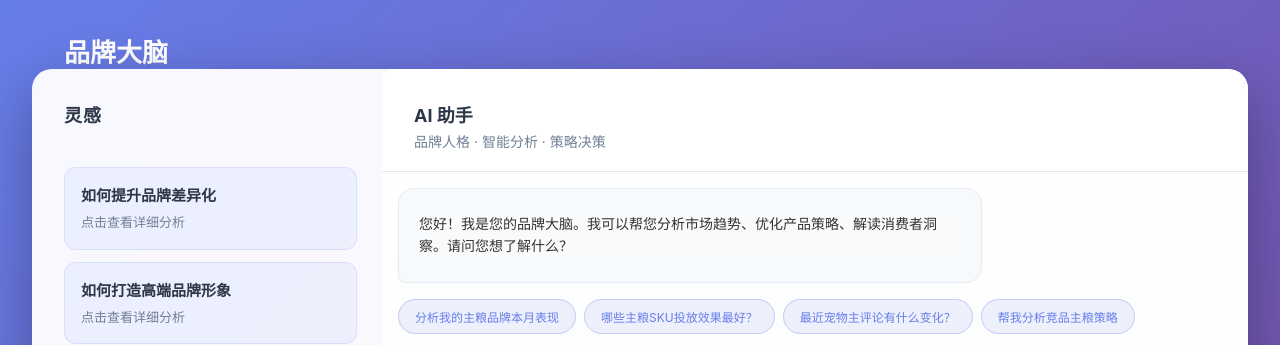
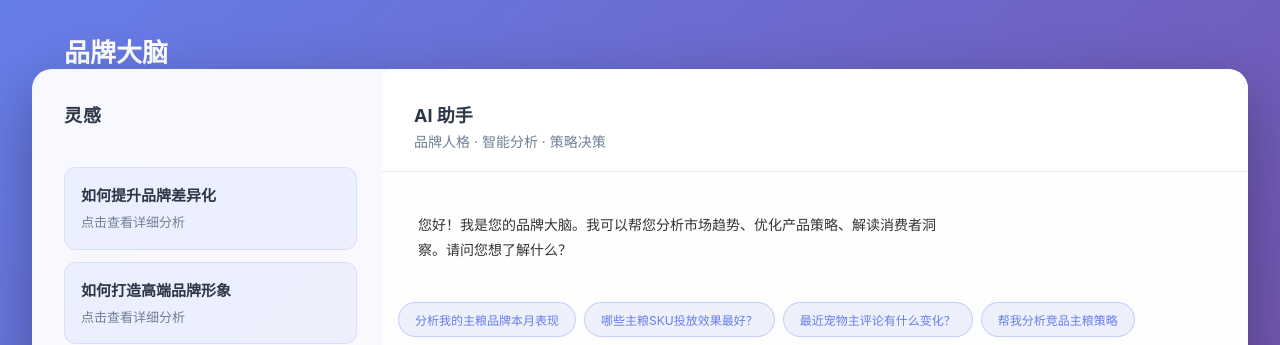
Before and after one commit to keithhchen/brand-brain-mock-fe, a React (Create React App) app: page / in a window 1280 px wide. Shown: the top 345 px of the page. Built offline with nearby package versions, Linux system fonts and the light colour scheme.

Commit message:
Update message styles in App.css to improve user and assistant message appearance

```diff
--- a/src/App.css
+++ b/src/App.css
@@ -211,15 +211,16 @@ body {
 }
 
 .message.user .message-content {
-  background: linear-gradient(135deg, #667eea, #764ba2);
-  color: white;
+  background: rgba(198, 198, 198, 0.15);
+  color: #333;
   border-bottom-right-radius: 8px;
+  /* border: 1px solid rgba(147, 132, 216, 0.3); */
 }
 
 .message.assistant .message-content {
-  background: rgba(247, 250, 252, 0.9);
   color: #2d3748;
-  border: 1px solid rgba(226, 232, 240, 0.8);
+  /* background: rgba(247, 250, 252, 0.9);
+  border: 1px solid rgba(226, 232, 240, 0.8); */
   border-bottom-left-radius: 8px;
   display: flex;
   flex-direction: column;
@@ -325,10 +326,10 @@ body {
 }
 
 .content-section {
-  background: #f9fafb;
+  /* background: #f9fafb; */
   border-radius: 8px;
   font-size: 14px;
-  line-height: 1.6;
+  line-height: 1.8;
 }
 
 .content-section ul {
```
